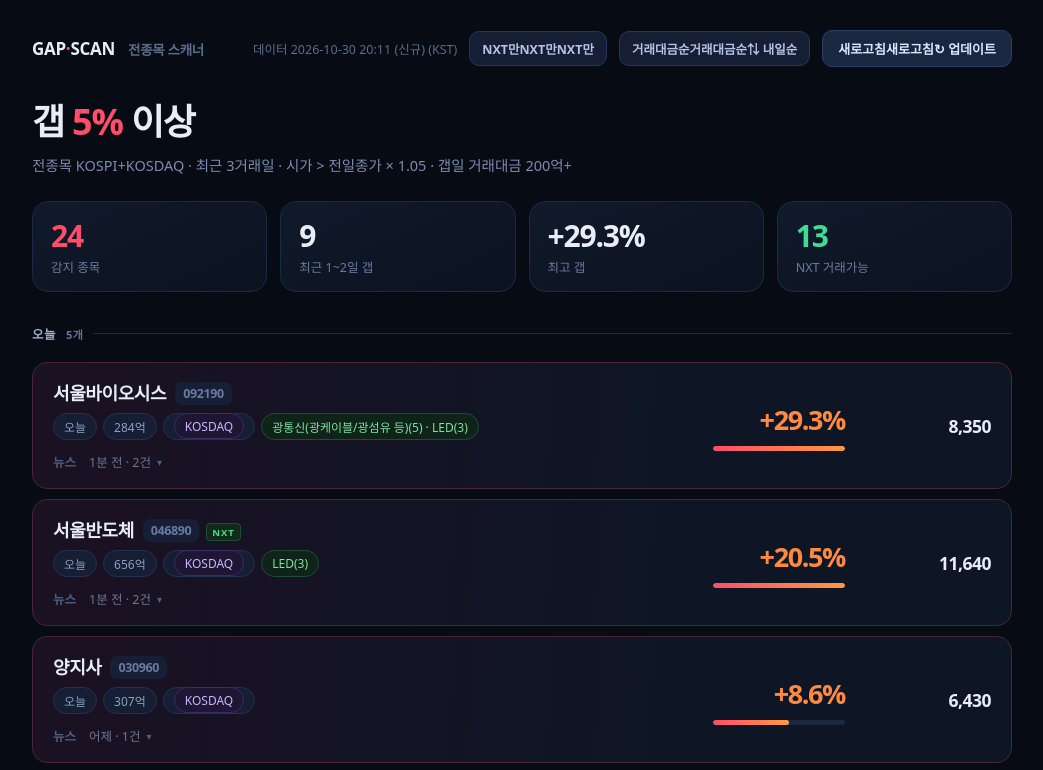
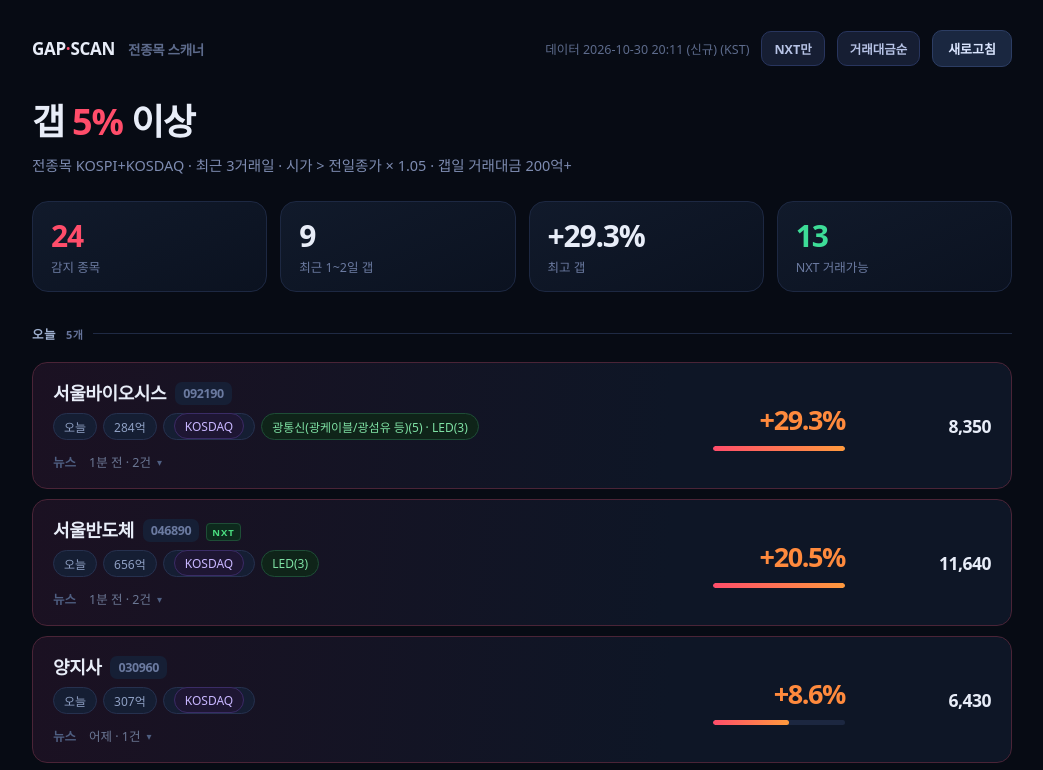
Before and after one commit to byh1015/gap, a plain HTML site: page index.html in a window 1280 px wide. Shown: the top 770 px of the page, without its empty margins (118-1161 px from the left). Drawn offline with Linux system fonts and the light colour scheme.

Commit message:
clean buttons

```diff
--- a/index.html
+++ b/index.html
@@ -127,7 +127,7 @@ padding:16px 20px;transition:.16s ease}
 <body><div class="wrap">
  <div class="top">
   <div class="brand">GAP<i>&middot;</i>SCAN <span>전종목 스캐너</span></div>
-   <div class="tools"><span class="upd">데이터 2026-10-30 20:11 (신규) (KST)</span><button id="filtnxt" type="button">NXT만NXT만NXT만</button><button id="sortval" type="button">거래대금순거래대금순&#8645; 내일순</button><button id="upd" type="button">새로고침새로고침&#8635; 업데이트</button></div> </div>
+   <div class="tools"><span class="upd">데이터 2026-10-30 20:11 (신규) (KST)</span><button id="filtnxt" type="button">NXT만</button><button id="sortval" type="button">거래대금순</button><button id="upd" type="button">새로고침</button></div> </div>
 
  <div class="hero">
   <h1>갭 <em>5%</em> 이상</h1>
```
